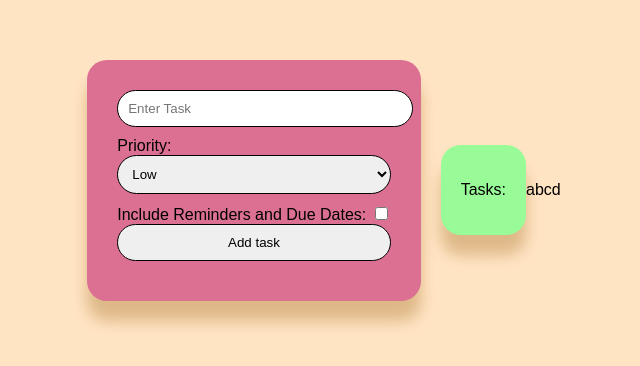
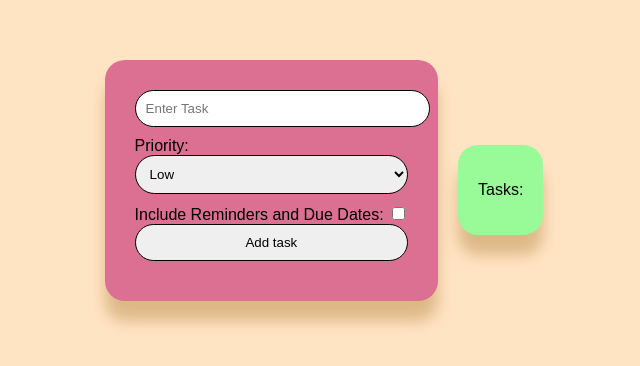
Before and after one commit to Kp4103/To-Do-List-using-HTML-CSS-JS, a plain HTML site: page index.html in a window 1280 px wide. Shown: the part 210-576 px from the top of the page, without its empty margins (316-956 px from the left). Drawn offline with Linux system fonts and the light colour scheme.

Commit message:
Update index.html

```diff
--- a/index.html
+++ b/index.html
@@ -37,7 +37,5 @@
     </div>
 
     <script src="script.js"></script>
-
-    abcd
 </body>
 </html>
```
